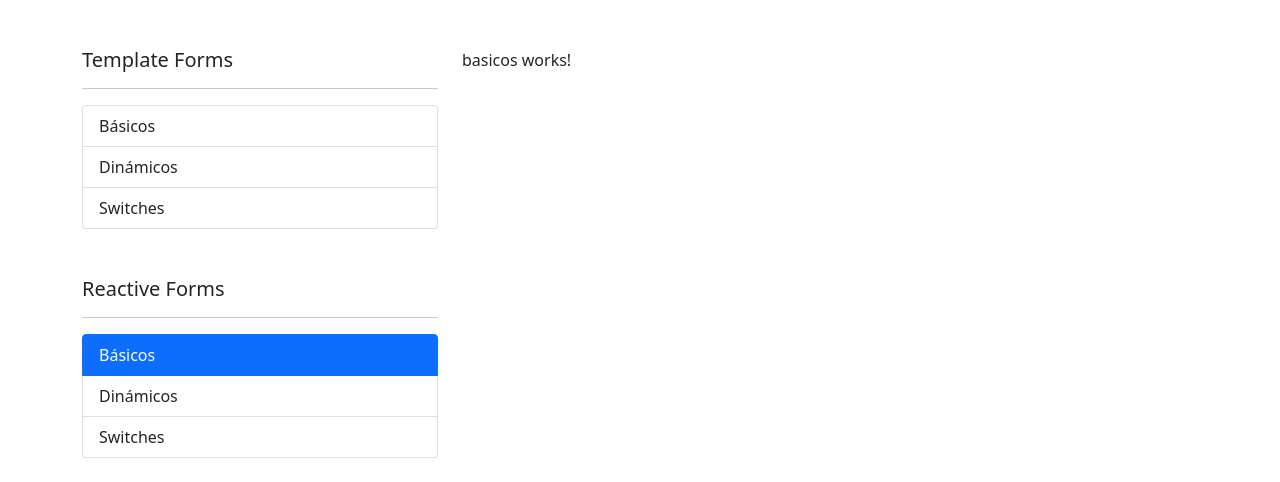
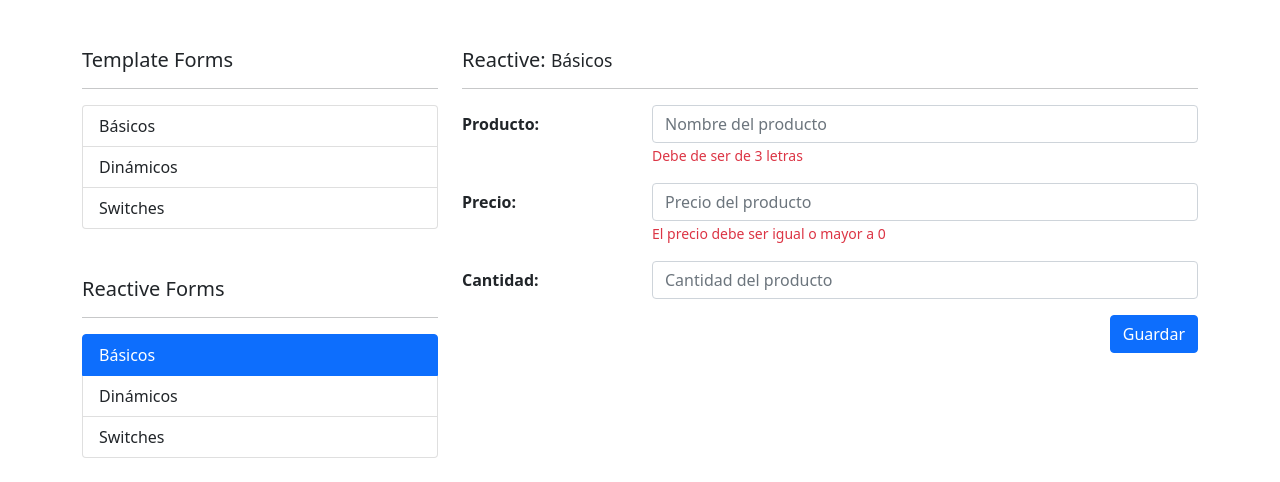
Before and after one commit to franmc01/Angular-FormulariosApp, an Angular app: page /reactive-forms/basicos in a window 1280 px wide. Shown: the top 482 px of the page. Built offline with nearby package versions, Linux system fonts and the light colour scheme.

Commit message:
Recreando los diseños de formularios por template en las paginas de los reactivos

```diff
--- a/src/app/reactive-forms/basicos/basicos.component.html
+++ b/src/app/reactive-forms/basicos/basicos.component.html
@@ -1 +1,81 @@
-<p>basicos works!</p>
+<h5>Reactive: <small>Básicos</small></h5>
+<hr>
+
+
+<div class="row">
+  <div class="col">
+    <form autocomplete="off">
+      <!-- Campo de producto -->
+      <div class="mb-3 row">
+        <label class="col-sm-3 col-form-label">
+          <strong>Producto:</strong>
+        </label>
+        <div class="col-sm-9">
+          <input type="text"
+                class="form-control"
+                placeholder="Nombre del producto">
+          <span class="form-text text-danger">
+            Debe de ser de 3 letras
+          </span>
+        </div>
+      </div>
+
+      <!-- Campo de precio producto -->
+      <div class="mb-3 row">
+        <label class="col-sm-3 col-form-label">
+          <strong>Precio:</strong>
+        </label>
+        <div class="col-sm-9">
+          <input type="number"
+                 class="form-control"
+                 placeholder="Precio del producto">
+          <span class="form-text text-danger">
+            El precio debe ser igual o mayor a 0
+          </span>
+        </div>
+      </div>
+
+      <!-- Campo de cantidad -->
+      <div class="mb-3 row">
+        <label class="col-sm-3 col-form-label">
+          <strong>Cantidad:</strong>
+        </label>
+        <div class="col-sm-9">
+          <input type="number"
+                 class="form-control"
+                 name="cantidadProducto"
+                 placeholder="Cantidad del producto">
+        </div>
+      </div>
+
+      <!-- Boton del formulario -->
+      <div class="row">
+        <div class="col">
+          <button type="submit"
+                  class=" btn btn-primary float-end">Guardar</button>
+        </div>
+      </div>
+
+    </form>
+  </div>
+</div>
+
+
+<!-- <div class="row">
+  <div class="col">
+      <span>Valid</span>
+      <pre>{{ miFormulario.valid }}</pre>
+
+      <span>Pristine</span>
+      <pre>{{ miFormulario.pristine }}</pre>
+
+      <span>Touched</span>
+      <pre>{{ miFormulario.touched }}</pre>
+
+      <span>Value</span>
+      <pre>{{ miFormulario.value | json }}</pre>
+
+      <span>Custom Directive</span>
+      <pre>{{ miFormulario.controls.cantidadProducto?.errors | json }}</pre>
+  </div>
+</div> -->
--- a/src/app/reactive-forms/dinamicos/dinamicos.component.html
+++ b/src/app/reactive-forms/dinamicos/dinamicos.component.html
@@ -1 +1,62 @@
-<p>dinamicos works!</p>
+<h5>Reactive: <small>Dinámicos</small></h5>
+<hr>
+
+<form autocomplete="off">
+
+  <!-- Nombre -->
+  <div class="mb-3 row">
+    <label class="col-sm-3 col-form-label">Nombre</label>
+    <div class="col-sm-9">
+      <input type="text"
+             class="form-control"
+             name="nombrePersona"
+             placeholder="Nombre de la persona">
+      <span class="form-text text-danger">
+            Debe completar esta campo
+      </span>
+    </div>
+  </div>
+
+  <!-- Agregar favorito -->
+  <div class="mb-3 row">
+    <label class="col-sm-3 col-form-label">Agregar</label>
+    <div class="col-sm-9">
+      <div class="input-group">
+        <input type="text"
+               class="form-control"
+               name="nuevoJuego"
+               placeholder="Agregar juego favorito">
+               <button type="button"
+                       class="btn btn-success">
+                 Agregar
+               </button>
+      </div>
+    </div>
+  </div>
+
+  <!-- Listado de favoritos -->
+  <div class="mb-3 row">
+    <label class="col-sm-3 col-form-label">Favoritos:</label>
+    <div class="col-sm-9">
+      <!-- <span *ngIf="persona.juegosFavoritos.length <= 0">No ha ingresado un favorito</span>
+      <div class="input-group" *ngFor="let item of persona.juegosFavoritos; let i=index">
+      <input type="text"
+             class="form-control form-control-sm mb-1">
+             <button type="button"
+                     class="btn btn-danger mb-1"
+                     (click)="eliminar(i)">
+              Borrar
+            </button>
+      </div> -->
+    </div>
+  </div>
+
+  <div class="row">
+    <div class="col-sm-12">
+      <button  type="button"
+               class="btn btn-primary float-end">
+        Guardar
+      </button>
+    </div>
+  </div>
+</form>
--- a/src/app/reactive-forms/switches/switches.component.html
+++ b/src/app/reactive-forms/switches/switches.component.html
@@ -1 +1,94 @@
-<p>switches works!</p>
+<h5>Reactive: <small>Switches</small></h5>
+<hr>
+<form>
+
+  <!-- Radio  -->
+  <div class="row mb-3">
+    <label for="" class="col-sm-3 col-form-label">Género</label>
+    <div class="col-sm-9">
+      <div class="form-check">
+        <input class="form-check-input"
+               type="radio"
+               value="M"
+               name="radioGenero"
+               id="radioMasculino">
+
+        <label class="form-check-label"
+               for="radioMasculino">
+          Masculino
+        </label>
+      </div>
+
+      <div class="form-check">
+        <input class="form-check-input"
+               type="radio"
+               value="F"
+               name="radioGenero"
+               id="radioFemenino">
+
+        <label class="form-check-label"
+               for="radioFemenino">
+          Femenino
+        </label>
+
+      </div>
+    </div>
+  </div>
+
+  <!-- Switches -->
+  <div class="row mb-3">
+    <label for="" class="col-sm-3 col-form-label">Notificaciones</label>
+    <div class="col-sm-9">
+      <div class="form-check form-switch mt-2">
+        <input class="form-check-input"
+               type="checkbox"
+               id="flexSwitchCheckChecked">
+
+        <label class="form-check-label"
+               for="flexSwitchCheckChecked">Quiero recibir notificaciones</label>
+      </div>
+    </div>
+  </div>
+
+
+  <!-- CheckBox -->
+  <div class="row mb-3">
+    <label for="" class="col-sm-3 col-form-label"></label>
+    <div class="col-sm-9">
+      <div class="form-check">
+        <input class="form-check-input"
+               type="checkbox"
+               name="termCond"
+               id="defaultCheck1">
+
+        <label class="form-check-label" for="defaultCheck1">
+          Términos y condiciones
+        </label>
+      </div>
+    </div>
+  </div>
+
+  <div class="row">
+    <div class="col-sm-12">
+      <button  type="button"
+               class="btn btn-primary float-end">
+        Enviar
+      </button>
+    </div>
+  </div>
+
+
+</form>
+
+
+<!-- <h5>Valor del formulario</h5>
+<pre>{{ switchForm.value | json }}</pre>
+
+<h5>Persona</h5>
+<pre>{{ persona | json }}</pre>
+
+<h5>Valido formulario</h5>
+<pre>{{ switchForm.valid }}</pre>
+
+<h5>Terminos y condiciones</h5>
+<pre>{{ switchForm.controls?.termCond?.errors | json }}</pre> -->
```
